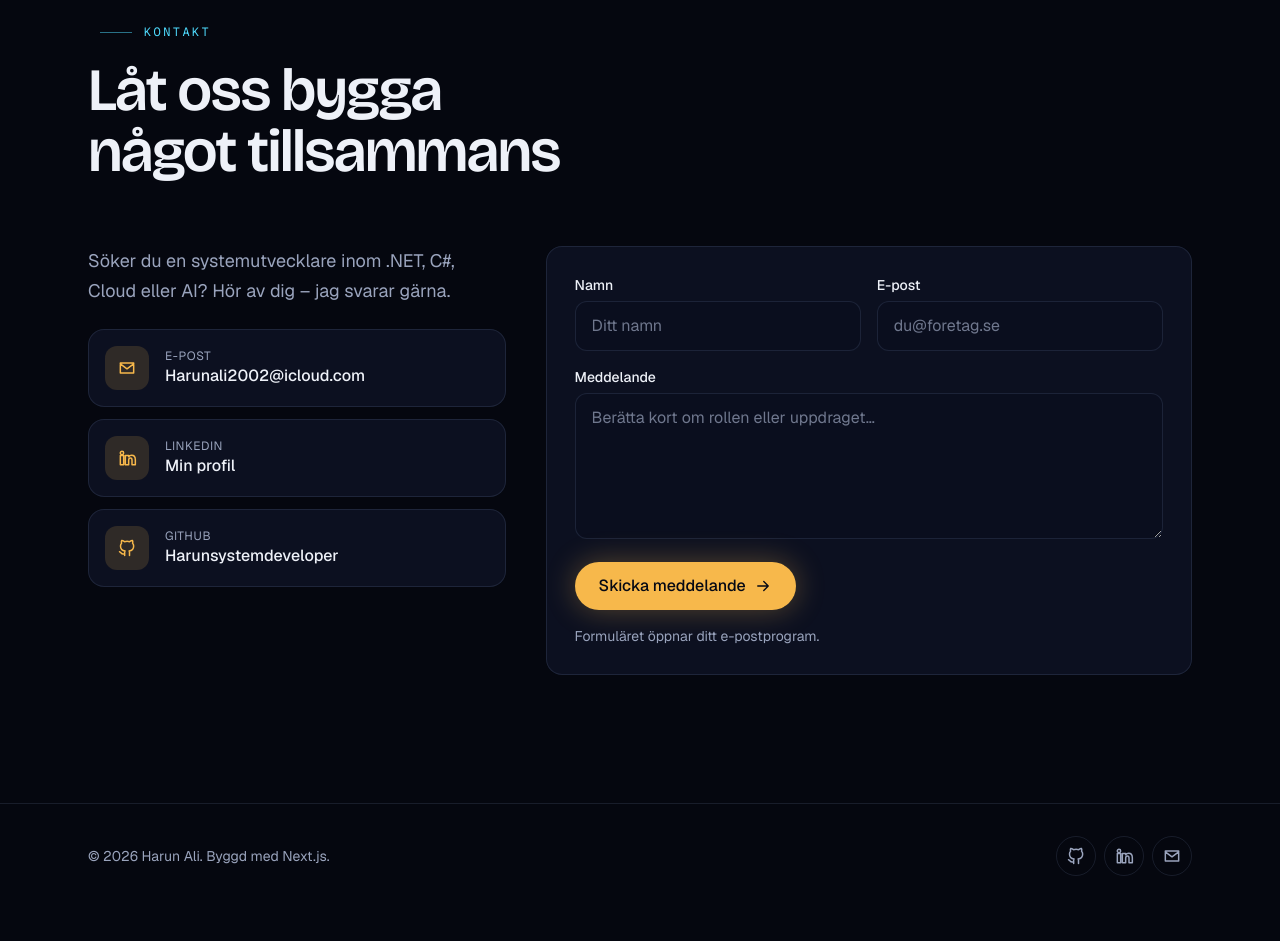
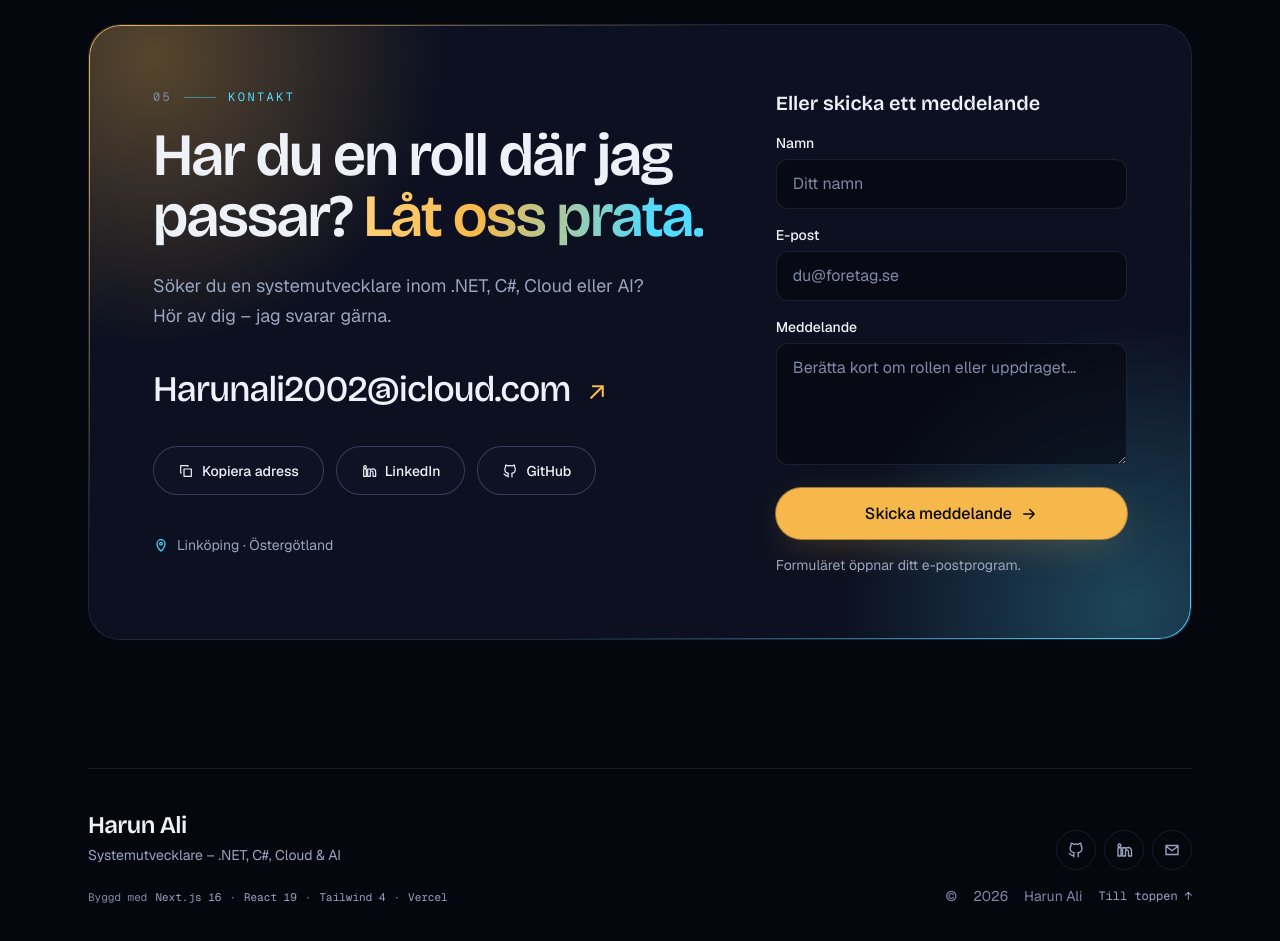
Before and after one commit to Harunsystemdeveloper/portfolio, a Next.js app: page / in a window 1280 px wide. Shown: the part 8480-9421 px from the top of the page. Before the commit the page ends 9388 px from the top, so only its background shows below. Built offline with nearby package versions, Linux system fonts and the light colour scheme.

Commit message:
Förbättrat kontaktsektionen och footern

```diff
--- a/src/components/Contact.tsx
+++ b/src/components/Contact.tsx
@@ -1,19 +1,13 @@
 "use client";
 
 import { useState, type FormEvent } from "react";
-import { isPlaceholder, person } from "@/data/content";
+import { person } from "@/data/content";
+import CopyEmail from "./CopyEmail";
 import Icon from "./ui/Icon";
 import Reveal from "./ui/Reveal";
-import Section from "./ui/Section";
-
-const channels = [
-  { label: "E-post", value: person.email, href: `mailto:${person.email}`, icon: "mail" },
-  { label: "LinkedIn", value: "Min profil", href: person.linkedin, icon: "linkedin" },
-  { label: "GitHub", value: "Harunsystemdeveloper", href: person.github, icon: "github" },
-];
 
 const inputClass =
-  "w-full rounded-xl border border-line bg-bg-soft/70 px-4 py-3 text-fg placeholder:text-muted/70 transition focus:border-cyan focus:outline-none";
+  "w-full rounded-xl border border-line bg-bg/60 px-4 py-3 text-fg placeholder:text-subtle transition focus:border-cyan focus:bg-bg focus:outline-none";
 
 export default function Contact() {
   const [sent, setSent] = useState(false);
@@ -30,45 +24,63 @@ export default function Contact() {
   }
 
   return (
-    <Section id="kontakt" eyebrow="Kontakt" title="Låt oss bygga något tillsammans">
-      <div className="grid gap-10 lg:grid-cols-5">
-        <Reveal className="space-y-4 lg:col-span-2">
-          <p className="text-lg leading-relaxed text-muted">
+    <section id="kontakt" aria-labelledby="kontakt-rubrik" className="mx-auto max-w-6xl px-4 py-20 sm:px-6 sm:py-32">
+      <Reveal className="card ring-gradient relative isolate overflow-hidden !rounded-[2rem] p-6 sm:p-12 lg:p-16">
+        <div aria-hidden className="absolute -top-64 -left-56 -z-10 h-[36rem] w-[36rem] glow-gold" />
+        <div aria-hidden className="absolute -right-56 -bottom-64 -z-10 h-[36rem] w-[36rem] glow-cyan" />
+
+        <div className="grid gap-12 lg:grid-cols-5 lg:gap-16">
+          <div className="lg:col-span-3">
+            <p className="mb-5 flex items-center gap-3 font-mono text-xs tracking-[0.2em] text-cyan uppercase">
+              <span className="text-subtle">05</span>
+              <span aria-hidden className="h-px w-8 bg-cyan/50" />
+              Kontakt
+            </p>
+            <h2
+              id="kontakt-rubrik"
+              className="font-display text-4xl leading-[1.02] font-semibold tracking-[-0.03em] text-balance sm:text-6xl"
+            >
+              Har du en roll där jag passar? <span className="text-gradient">Låt oss prata.</span>
+            </h2>
+            <p className="mt-6 max-w-lg text-lg leading-relaxed text-muted">
               Söker du en systemutvecklare inom .NET, C#, Cloud eller AI? Hör av dig – jag svarar gärna.
             </p>
-          <ul className="space-y-3 pt-2">
-            {channels.map((c) => {
-              const missing = isPlaceholder(c.href.replace("mailto:", ""));
-              const external = c.icon !== "mail" && !missing;
-              return (
-                <li key={c.label}>
+
             <a
-                    href={missing ? undefined : c.href}
-                    aria-disabled={missing || undefined}
-                    target={external ? "_blank" : undefined}
-                    rel={external ? "noopener noreferrer" : undefined}
-                    className="flex items-center gap-4 rounded-2xl border border-line bg-surface p-4 transition hover:border-gold/50"
+              href={`mailto:${person.email}`}
+              className="group mt-10 inline-flex max-w-full items-center gap-3 font-display text-2xl font-medium tracking-tight break-all sm:text-4xl"
             >
-                    <span className="grid h-11 w-11 shrink-0 place-items-center rounded-xl bg-gold/15 text-gold">
-                      <Icon name={c.icon} />
+              <span className="bg-gradient-to-r from-gold to-cyan bg-[length:0%_2px] bg-left-bottom bg-no-repeat pb-1 transition-[background-size] duration-500 group-hover:bg-[length:100%_2px]">
+                {person.email}
               </span>
-                    <span className="min-w-0">
-                      <span className="block text-xs tracking-wider text-muted uppercase">{c.label}</span>
-                      <span className="block truncate font-medium">{missing ? c.href : c.value}</span>
-                    </span>
+              <Icon
+                name="arrow"
+                width={28}
+                height={28}
+                className="shrink-0 -rotate-45 text-gold transition-transform group-hover:rotate-0"
+              />
             </a>
-                </li>
-              );
-            })}
-          </ul>
-        </Reveal>
 
-        <Reveal delay={0.1} className="lg:col-span-3">
-          <form
-            onSubmit={onSubmit}
-            className="space-y-4 rounded-2xl border border-line bg-surface p-5 backdrop-blur sm:p-7"
-          >
-            <div className="grid gap-4 sm:grid-cols-2">
+            <div className="mt-8 flex flex-wrap gap-3">
+              <CopyEmail email={person.email} />
+              <a href={person.linkedin} target="_blank" rel="noopener noreferrer" className="btn btn-ghost text-sm">
+                <Icon name="linkedin" width={16} height={16} />
+                LinkedIn
+              </a>
+              <a href={person.github} target="_blank" rel="noopener noreferrer" className="btn btn-ghost text-sm">
+                <Icon name="github" width={16} height={16} />
+                GitHub
+              </a>
+            </div>
+
+            <p className="mt-10 flex items-center gap-2 text-sm text-muted">
+              <Icon name="pin" width={16} height={16} className="text-cyan" />
+              {person.location}
+            </p>
+          </div>
+
+          <form onSubmit={onSubmit} className="space-y-4 lg:col-span-2" aria-label="Kontaktformulär">
+            <p className="font-display text-xl font-semibold">Eller skicka ett meddelande</p>
             <div>
               <label htmlFor="namn" className="mb-1.5 block text-sm font-medium">
                 Namn
@@ -89,7 +101,6 @@ export default function Contact() {
                 placeholder="du@foretag.se"
               />
             </div>
-            </div>
             <div>
               <label htmlFor="meddelande" className="mb-1.5 block text-sm font-medium">
                 Meddelande
@@ -98,24 +109,21 @@ export default function Contact() {
                 id="meddelande"
                 name="meddelande"
                 required
-                rows={5}
+                rows={4}
                 className={`${inputClass} resize-y`}
                 placeholder="Berätta kort om rollen eller uppdraget…"
               />
             </div>
-            <button
-              type="submit"
-              className="inline-flex w-full items-center justify-center gap-2 rounded-full bg-gold px-6 py-3 font-medium text-[#060914] shadow-[0_0_30px_var(--glow-gold)] transition hover:bg-gold-strong sm:w-auto"
-            >
+            <button type="submit" className="btn btn-primary group w-full">
               Skicka meddelande
-              <Icon name="arrow" width={18} height={18} />
+              <Icon name="arrow" width={18} height={18} className="transition-transform group-hover:translate-x-1" />
             </button>
             <p role="status" className="text-sm text-muted">
               {sent ? "Ditt e-postprogram öppnas med meddelandet ifyllt." : "Formuläret öppnar ditt e-postprogram."}
             </p>
           </form>
+        </div>
       </Reveal>
-      </div>
-    </Section>
+    </section>
   );
 }
--- /dev/null
+++ b/src/components/CopyEmail.tsx
@@ -0,0 +1,24 @@
+"use client";
+
+import { useState } from "react";
+import Icon from "./ui/Icon";
+
+/** Knapp som kopierar e-postadressen och bekräftar det i några sekunder. */
+export default function CopyEmail({ email }: { email: string }) {
+  const [copied, setCopied] = useState(false);
+
+  async function copy() {
+    try {
+      await navigator.clipboard.writeText(email);
+      setCopied(true);
+      window.setTimeout(() => setCopied(false), 2200);
+    } catch {}
+  }
+
+  return (
+    <button type="button" onClick={copy} className="btn btn-ghost text-sm">
+      <Icon name={copied ? "check" : "copy"} width={16} height={16} className={copied ? "text-green" : ""} />
+      <span aria-live="polite">{copied ? "Kopierad!" : "Kopiera adress"}</span>
+    </button>
+  );
+}
--- a/src/components/Footer.tsx
+++ b/src/components/Footer.tsx
@@ -8,13 +8,27 @@ const socials = [
   { label: "E-post", href: `mailto:${person.email}`, icon: "mail" },
 ].filter((s) => !isPlaceholder(s.href.replace("mailto:", "")));
 
+const stack = ["Next.js 16", "React 19", "Tailwind 4", "Vercel"];
+
 export default function Footer() {
   return (
-    <footer className="border-t border-line">
-      <div className="mx-auto flex max-w-6xl flex-col items-center gap-4 px-4 py-8 text-sm text-muted sm:flex-row sm:justify-between sm:px-6">
-        <p>
-          © <CurrentYear /> {person.name}. Byggd med Next.js.
+    <footer className="mx-auto max-w-6xl px-4 pb-10 sm:px-6">
+      <div className="flex flex-col gap-8 border-t border-line pt-10 sm:flex-row sm:items-end sm:justify-between">
+        <div>
+          <p className="font-display text-2xl font-semibold tracking-tight">{person.name}</p>
+          <p className="mt-1 text-sm text-muted">{person.title}</p>
+          <p className="mt-6 flex flex-wrap items-center gap-x-2 gap-y-1 font-mono text-[11px] text-subtle">
+            <span>Byggd med</span>
+            {stack.map((item, i) => (
+              <span key={item} className="flex items-center gap-2">
+                {i > 0 && <span aria-hidden>·</span>}
+                <span className="text-muted">{item}</span>
+              </span>
+            ))}
           </p>
+        </div>
+
+        <div className="flex flex-col gap-4 sm:items-end">
           <ul className="flex items-center gap-2">
             {socials.map((s) => {
               const external = s.icon !== "mail";
@@ -25,14 +39,21 @@ export default function Footer() {
                     aria-label={s.label}
                     target={external ? "_blank" : undefined}
                     rel={external ? "noopener noreferrer" : undefined}
-                  className="grid h-10 w-10 place-items-center rounded-full border border-line transition hover:border-gold hover:text-gold"
+                    className="grid h-10 w-10 place-items-center rounded-full border border-line text-muted transition hover:-translate-y-0.5 hover:border-cyan hover:text-cyan"
                   >
-                  <Icon name={s.icon} />
+                    <Icon name={s.icon} width={18} height={18} />
                   </a>
                 </li>
               );
             })}
           </ul>
+          <p className="flex items-center gap-4 text-sm text-subtle">
+            © <CurrentYear /> {person.name}
+            <a href="#top" className="font-mono text-xs text-muted transition hover:text-cyan">
+              Till toppen ↑
+            </a>
+          </p>
+        </div>
       </div>
     </footer>
   );
```
Lines whose indentation alone changed are shown as unchanged.
